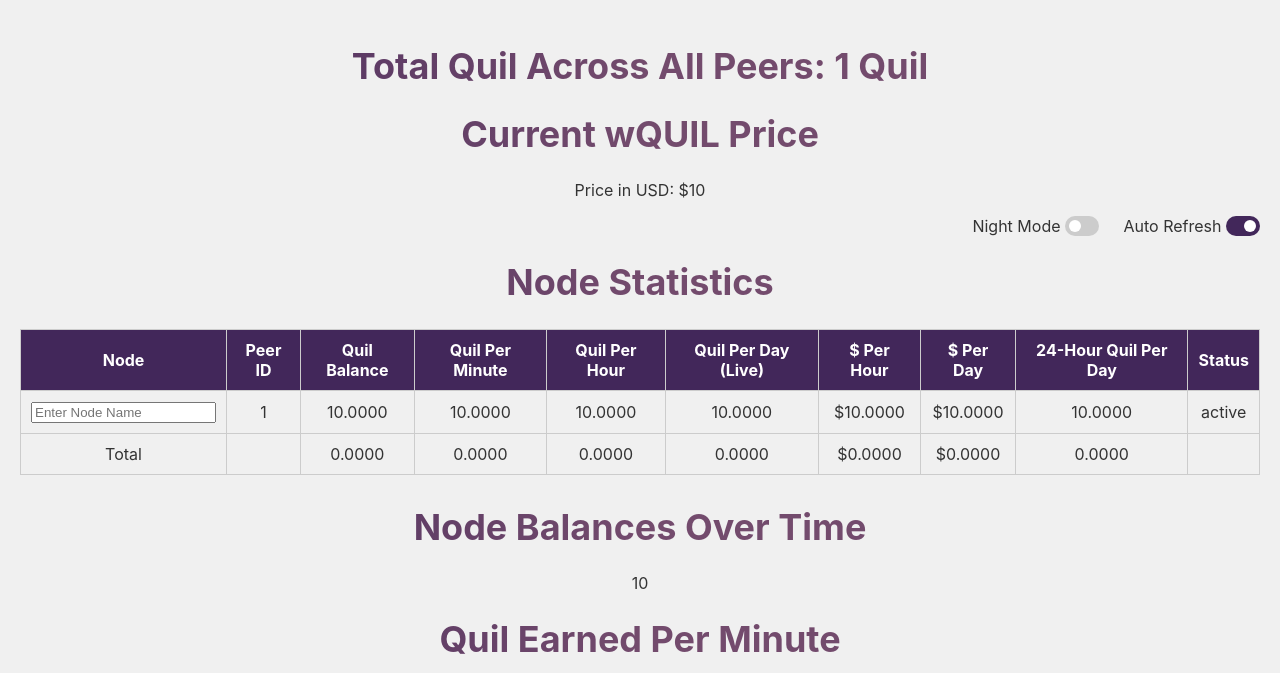
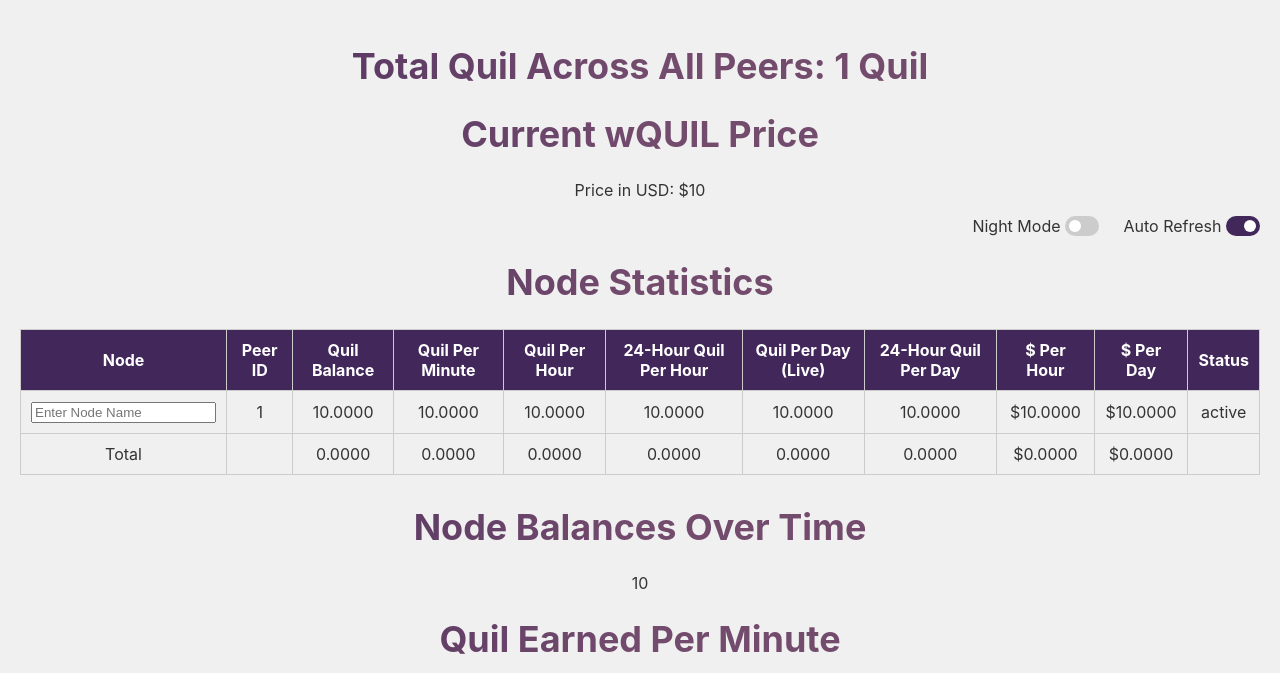
Before and after one commit to ivanontech/quiltracker, a Flask app: template templates/index.html in a window 1280 px wide. Shown: the top 673 px of the page. Run offline with Flask 3, Linux system fonts and the light colour scheme; the template is opened without the code that fills it: most values are stand-ins (such as "Sample title", 1, 10 or a date in 2020); some libraries are stand-ins or nearby versions.

Commit message:
Update index.html

```diff
--- a/templates/index.html
+++ b/templates/index.html
@@ -202,10 +202,11 @@
                 <th>Quil Balance</th>
                 <th>Quil Per Minute</th>
                 <th>Quil Per Hour</th>
-                <th>Quil Per Day (Live)</th>
-                <th>$ Per Hour</th>
+                <th>24-Hour Quil Per Hour</th> <!-- Move 24-Hour Quil Per Hour after Quil Per Hour -->
+                <th>Quil Per Day (Live)</th> <!-- Quil Per Day (Live) -->
+                <th>24-Hour Quil Per Day</th> <!-- 24-Hour Quil Per Day -->
+                <th>$ Per Hour</th> <!-- Based on 24-Hour Quil Per Hour -->
                 <th>$ Per Day</th>
-                <th>24-Hour Quil Per Day</th>
                 <th>Status</th>
             </tr>
         </thead>
@@ -217,10 +218,11 @@
                 <td>{{ "{:.4f}".format(row['Balance'] | default(0.0)) }}</td>
                 <td>{{ "{:.4f}".format(row['Quil Per Minute'] | default(0.0)) }}</td>
                 <td>{{ "{:.4f}".format(row['Quil Per Hour'] | default(0.0)) }}</td>
-                <td>{{ "{:.4f}".format(row['Quil Per Day'] | default(0.0)) }}</td>
-                <td>${{ "{:.4f}".format(row['$ Per Hour'] | default(0.0)) }}</td>
+                <td>{{ "{:.4f}".format(row['24-Hour Quil Per Hour'] | default(0.0)) }}</td> <!-- 24-Hour Quil Per Hour -->
+                <td>{{ "{:.4f}".format(row['Quil Per Day'] | default(0.0)) }}</td> <!-- Quil Per Day (Live) -->
+                <td>{{ "{:.4f}".format(row['24-Hour Quil Per Day'] | default(0.0)) }}</td> <!-- 24-Hour Quil Per Day -->
+                <td>${{ "{:.4f}".format(row['$ Per Hour'] | default(0.0)) }}</td> <!-- Based on 24-Hour Quil Per Hour -->
                 <td>${{ "{:.4f}".format(row['$ Per Day'] | default(0.0)) }}</td>
-                <td>{{ "{:.4f}".format(row['24-Hour Quil Per Day'] | default(0.0)) }}</td>
                 <td>{{ row['Status'] }}</td>
             </tr>
             {% endfor %}
@@ -231,10 +233,11 @@
                 <td>{{ "{:.4f}".format(total_quil_balance | default(0.0)) }}</td>
                 <td>{{ "{:.4f}".format(total_quil_per_minute | default(0.0)) }}</td>
                 <td>{{ "{:.4f}".format(total_quil_per_hour | default(0.0)) }}</td>
-                <td>{{ "{:.4f}".format(total_quil_per_day | default(0.0)) }}</td>
+                <td>{{ "{:.4f}".format(total_24_hour_quil_per_hour | default(0.0)) }}</td> <!-- Total 24-Hour Quil Per Hour -->
+                <td>{{ "{:.4f}".format(total_quil_per_day | default(0.0)) }}</td> <!-- Total Quil Per Day -->
+                <td>{{ "{:.4f}".format(total_24_hour_quil_per_day | default(0.0)) }}</td> <!-- Total 24-Hour Quil Per Day -->
                 <td>${{ "{:.4f}".format(total_dollar_per_hour | default(0.0)) }}</td>
                 <td>${{ "{:.4f}".format(total_dollar_per_day | default(0.0)) }}</td>
-                <td>{{ "{:.4f}".format(total_quil_balance | default(0.0)) }}</td>
                 <td></td>
             </tr>
         </tbody>
```
